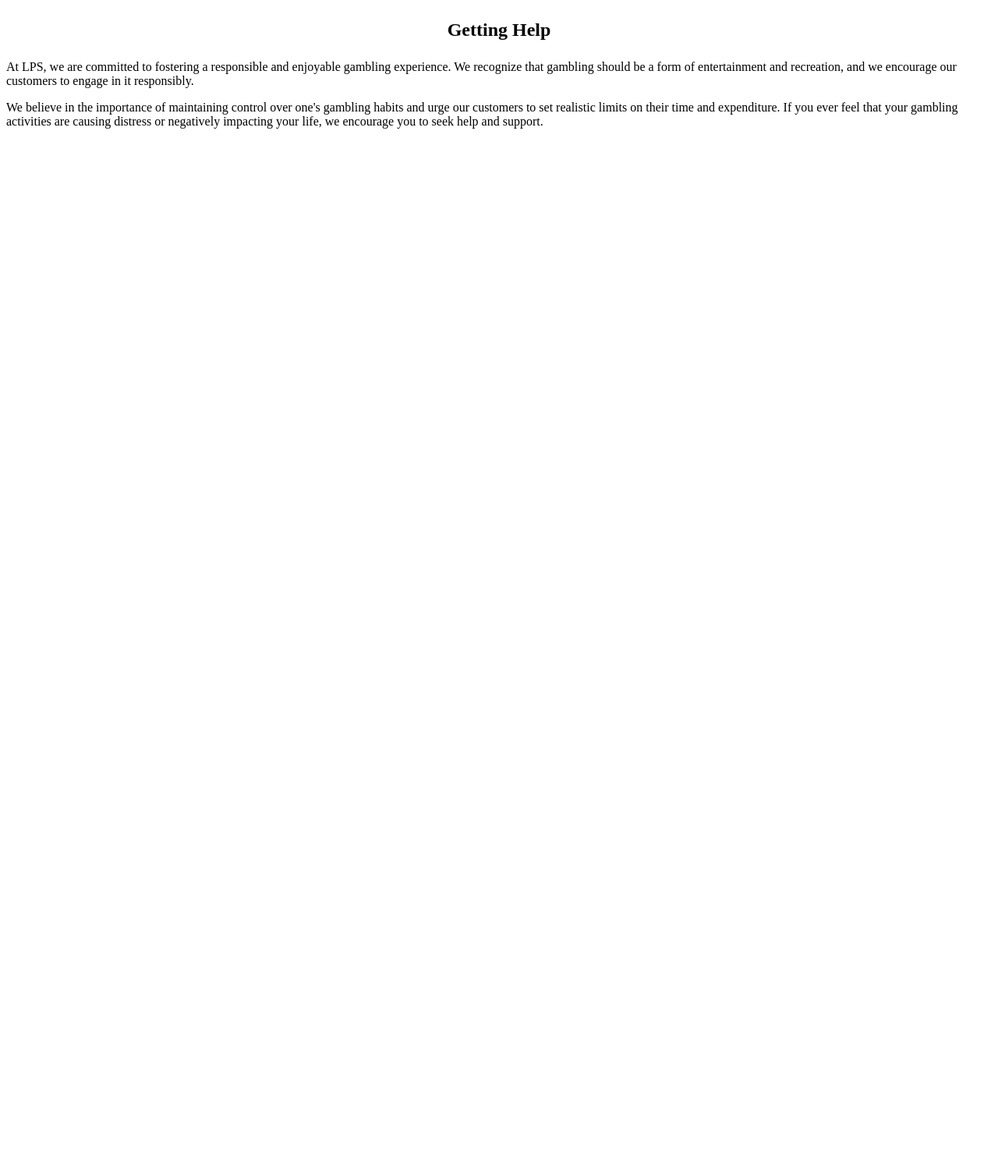
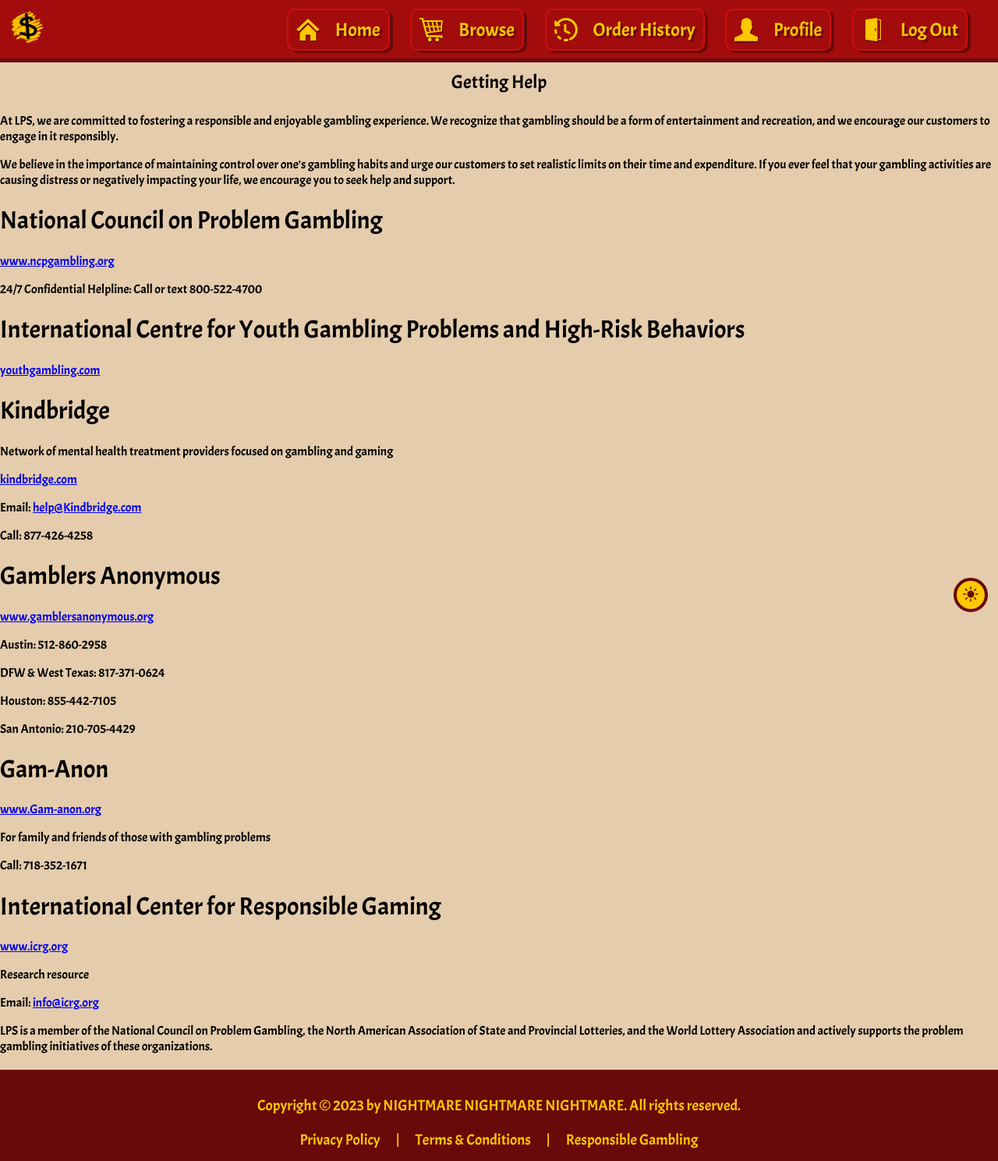
Before and after one commit to Gowtham1Moorthy/python-fullstack, a Django app: page /responsible/ in a window 1280 px wide. Shown: the whole page at 78% size. Before the commit the page ends 165 px from the top, so only its background shows below. Run offline with Django 4.2, Linux system fonts and the light colour scheme.

Commit message:
Revised Responsible Gambling Page

```diff
--- /dev/null
+++ b/LPSApp/static/css/responsible.css
@@ -0,0 +1,3 @@
+body{
+    color: var(--body-font);
+}
--- a/LPSApp/static/css/style.css
+++ b/LPSApp/static/css/style.css
@@ -14,6 +14,7 @@
     --font-shadow: 3px 3px 0px var(--primary-dark);
     --shadow: var(--primary-dark) 0px 5px 0px;
     --background: rgb(228, 204, 172);
+    --body-font: black;
 }
 
 :root.scratchman{
@@ -26,6 +27,7 @@
     --font-shadow: 3px 3px 0px var(--primary-dark);
     --shadow: var(--primary-dark) 0px 5px 0px;
     --background: rgb(228, 204, 172);
+    --body-font: black;
 }
 
 :root.dark-mode{
@@ -38,6 +40,7 @@
     --font-shadow: 3px 3px 0px var(--dark-primary-dark);
     --shadow: var(--dark-primary-dark) 0px 5px 0px;
     --background: rgb(30, 30, 30);
+    --body-font: white;
 }
 
 body::-webkit-scrollbar {
--- a/LPSApp/templates/responsible.html
+++ b/LPSApp/templates/responsible.html
@@ -1,5 +1,9 @@
+{% extends "base.html" %}
+{% block title%}Privacy - {% endblock %}
+{% block content %}
+
 <head>
-
+    <link rel="stylesheet" type="text/css" href="../static/css/responsible.css" media="all">
 </head>
 
 <body>
@@ -7,4 +11,39 @@
     <p>At LPS, we are committed to fostering a responsible and enjoyable gambling experience. We recognize that gambling should be a form of entertainment and recreation, and we encourage our customers to engage in it responsibly.</p>
     <p>We believe in the importance of maintaining control over one's gambling habits and urge our customers to set realistic limits on their time and expenditure. If you ever feel that your gambling activities are causing distress or negatively impacting your life, we encourage you to seek help and support.</p>
 
+    <h1>National Council on Problem Gambling</h1>
+    <p><a href="https://www.ncpgambling.org" target="_blank">www.ncpgambling.org</a></p>
+    <p><strong>24/7 Confidential Helpline:</strong> Call or text 800-522-4700</p>
+
+    <h1>International Centre for Youth Gambling Problems and High-Risk Behaviors</h1>
+    <p><a href="https://youthgambling.com" target="_blank">youthgambling.com</a></p>
+
+    <h1>Kindbridge</h1>
+    <p>Network of mental health treatment providers focused on gambling and gaming</p>
+    <p><a href="https://kindbridge.com" target="_blank">kindbridge.com</a></p>
+    <p>Email: <a href="mailto:help@Kindbridge.com">help@Kindbridge.com</a></p>
+    <p>Call: 877-426-4258</p>
+
+    <h1>Gamblers Anonymous</h1>
+    <p><a href="https://www.gamblersanonymous.org" target="_blank">www.gamblersanonymous.org</a></p>
+    <p>Austin: 512-860-2958</p>
+    <p>DFW & West Texas: 817-371-0624</p>
+    <p>Houston: 855-442-7105</p>
+    <p>San Antonio: 210-705-4429</p>
+
+    <h1>Gam-Anon</h1>
+    <p><a href="http://www.Gam-anon.org" target="_blank">www.Gam-anon.org</a></p>
+    <p>For family and friends of those with gambling problems</p>
+    <p>Call: 718-352-1671</p>
+
+    <h1>International Center for Responsible Gaming</h1>
+    <p><a href="http://www.icrg.org" target="_blank">www.icrg.org</a></p>
+    <p>Research resource</p>
+    <p>Email: <a href="mailto:info@icrg.org">info@icrg.org</a></p>
+
+    <p>LPS is a member of the National Council on Problem Gambling, the North American Association of State and Provincial Lotteries, and the World Lottery Association and actively supports the problem gambling initiatives of these organizations.</p>
+
+
+
 </body>
+{% endblock %}
```
